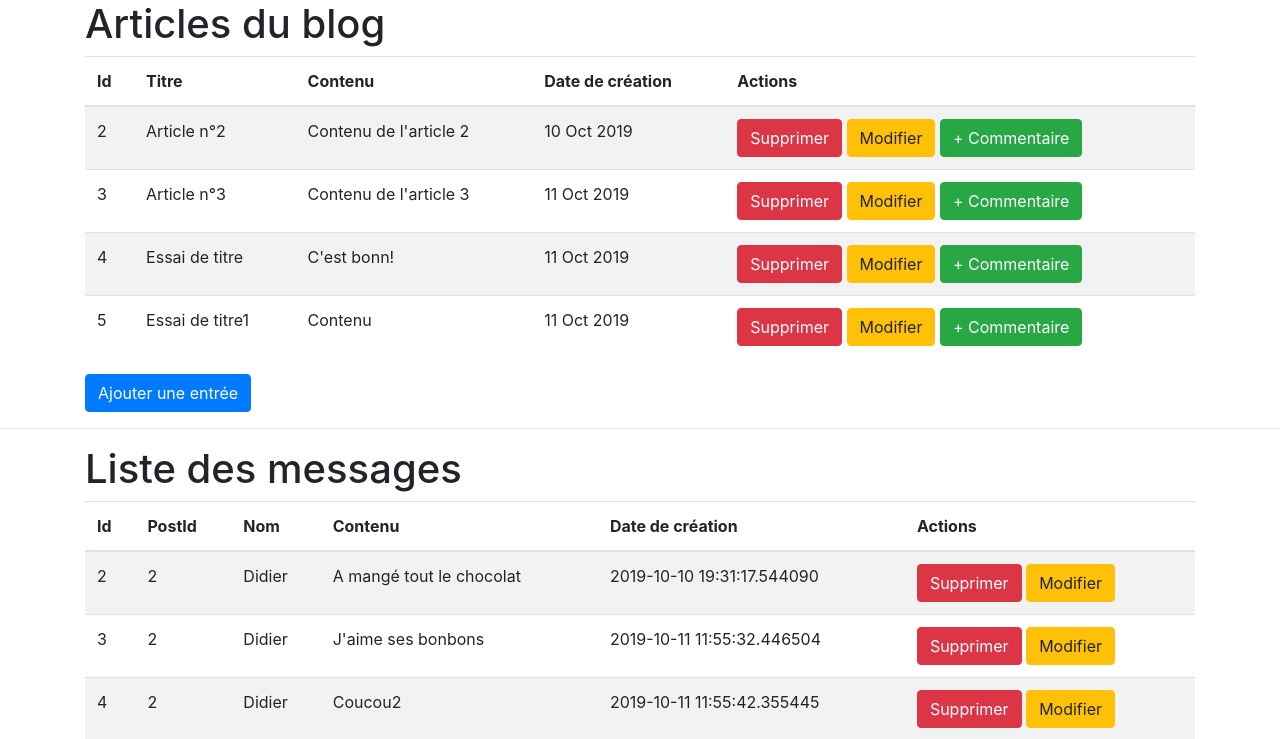
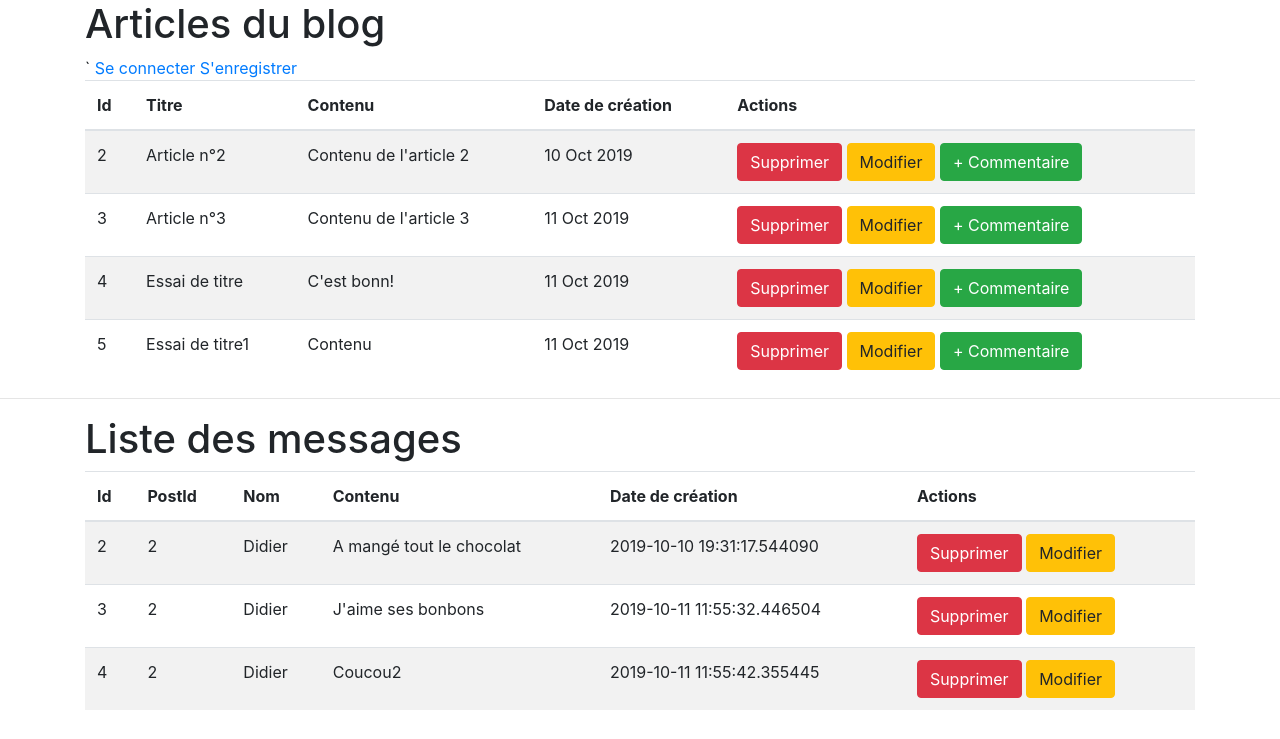
Before and after one commit to SebFox2011/pyBlog, a Flask app: page /blog in a window 1280 px wide. Shown: the top 739 px of the page. Run offline with Flask 2, Linux system fonts and the light colour scheme; data comes from the database, SQL or seed files in the repository; some libraries are stand-ins or nearby versions.

Commit message:
Ajout du logout et des liens se connecter/s'enregister sur le blog + ajout de la correction du tp

```diff
--- a/templates/blog.html
+++ b/templates/blog.html
@@ -9,6 +9,12 @@
 <body>
 <div class="container">
     <h1 class="expanded">Articles du blog</h1>
+    {% if g.user %}
+        <a href="/auth/logout">Se déconnecter</a>
+    {% else %}
+`       <a href="/auth/login">Se connecter</a>
+        <a href="/auth/register">S'enregistrer</a>
+    {% endif %}
     <table class="table table-striped">
         <thead>
         <tr>
@@ -35,7 +41,9 @@
         {% endfor %}
         </tbody>
     </table>
-    <a class="btn btn-primary" href="/blog/post/add">Ajouter une entrée</a>
+    {% if g.user %}
+        <a class="btn btn-primary" href="/blog/post/add">Ajouter une entrée</a>
+    {% endif %}
 </div>
 <hr>
 <div class="container">
```
Also changed, not shown: 1 other file.
